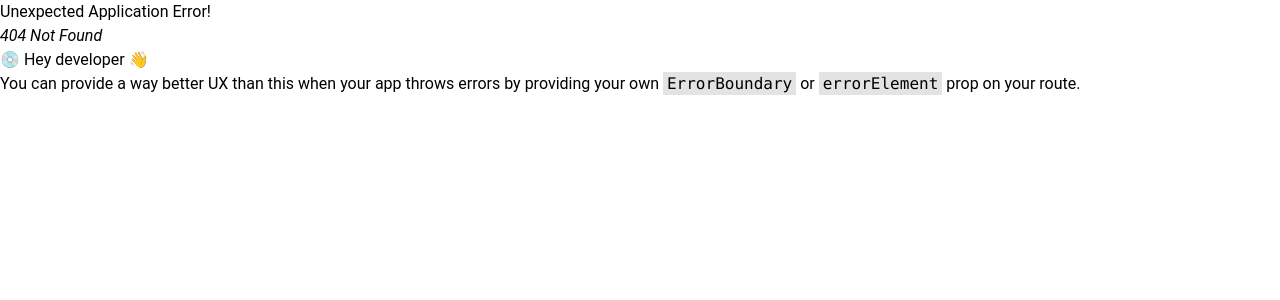
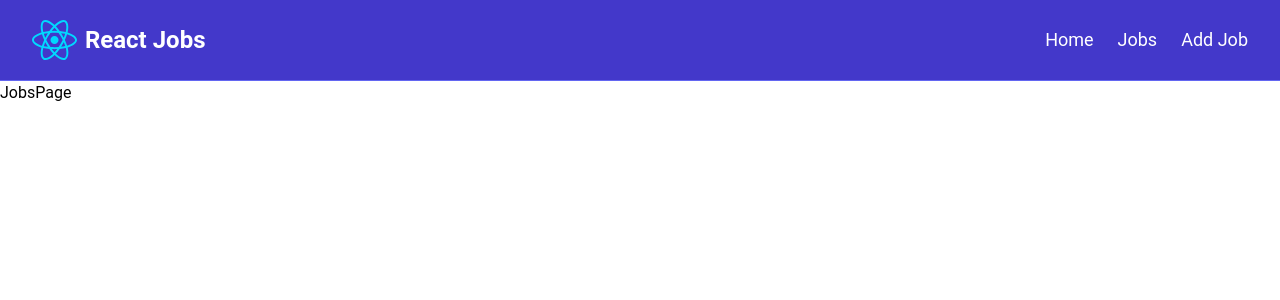
Before and after one commit to Jayashree-25/react-crash-2025, a React (Vite) app: page /jobs in a window 1280 px wide. Before the commit this address had no page. Shown: the top 300 px of the page. Built offline with nearby package versions, Linux system fonts and the light colour scheme.

Commit message:
JobsPage.jsx

```diff
--- a/src/App.jsx
+++ b/src/App.jsx
@@ -6,11 +6,13 @@
 } from 'react-router-dom';
 import HomePage from './pages/HomePage';
 import MainLayout from './layouts/MainLayout';
+import JobsPage from './pages/JobsPage';
 
 const router = createBrowserRouter(
   createRoutesFromElements(
     <Route path="/" element={<MainLayout />}>
       <Route index element={<HomePage />} />
+      <Route path='/jobs' element={<JobsPage />} />
     </Route>
   )
 );
--- /dev/null
+++ b/src/pages/JobsPage.jsx
@@ -0,0 +1,9 @@
+import React from 'react'
+
+const JobsPage = () => {
+  return (
+    <div>JobsPage</div>
+  )
+}
+
+export default JobsPage
```
